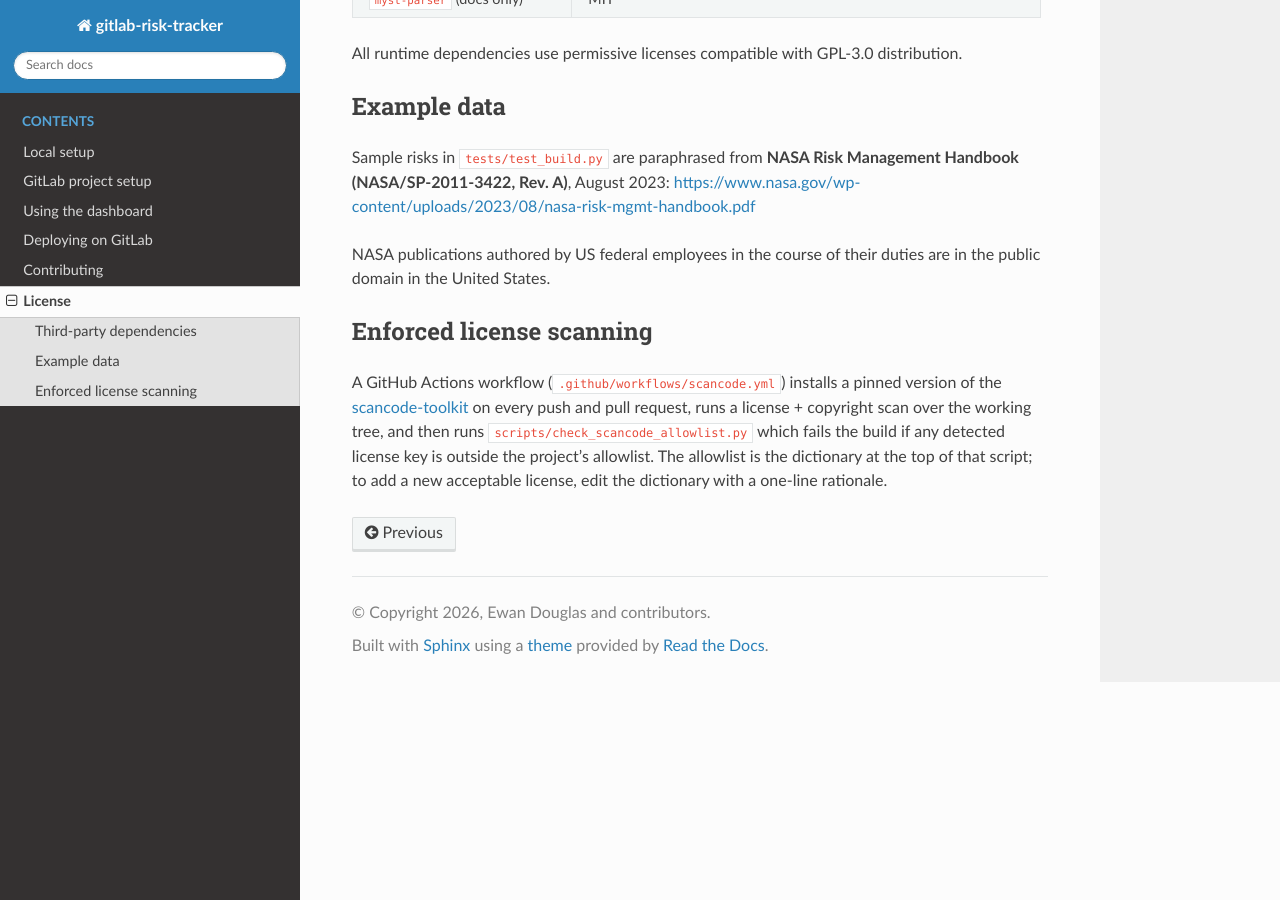
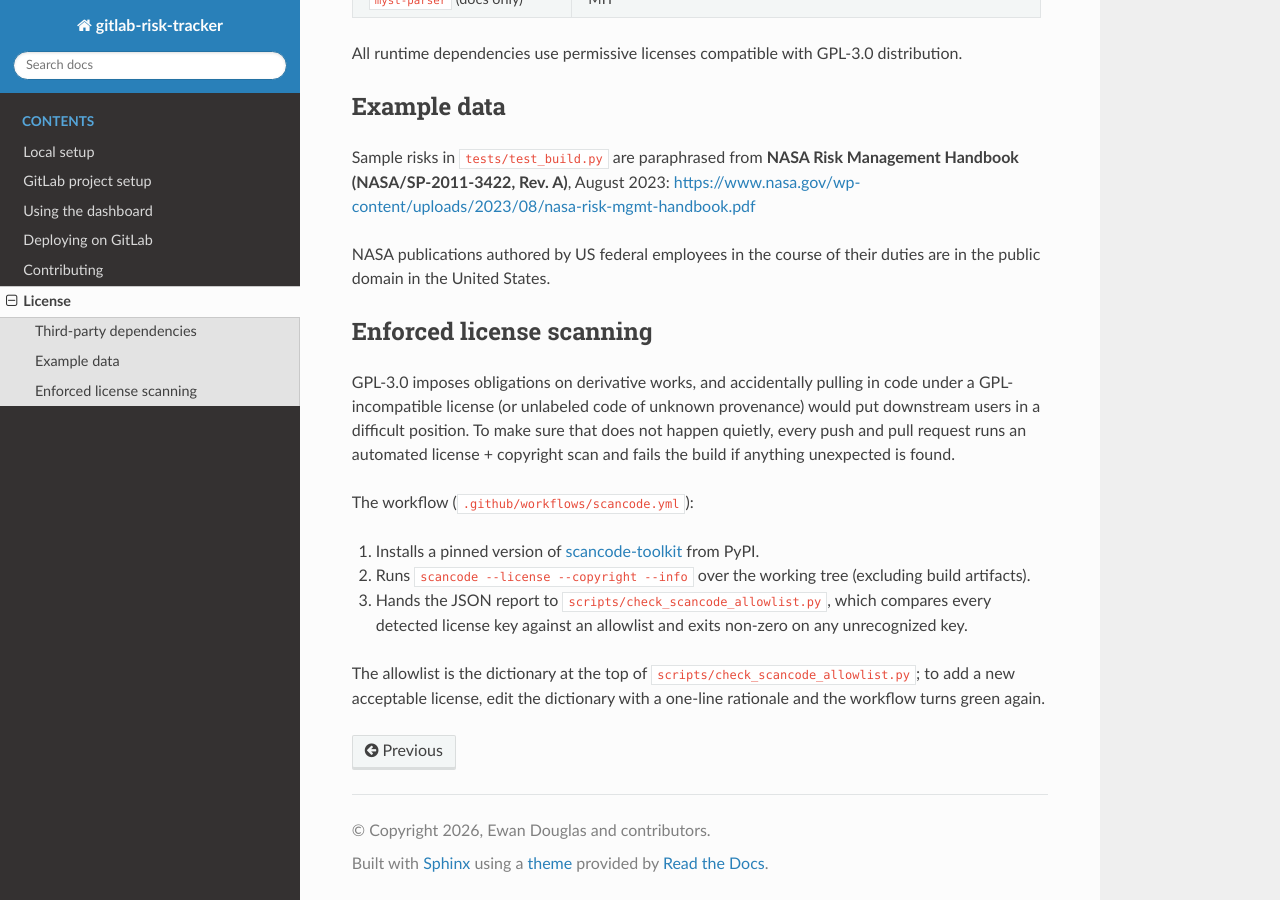
Before and after one commit to douglase/gitlab-risk-tracker, a Sphinx documentation site: the page built from docs/license.rst, in a window 1280 px wide and 900 px high, scrolled down 639 px. Built offline with Sphinx 7.4.7 and the Read the Docs theme 3.1.0, drawn with Linux system fonts in a browser that asks for light colours.

Commit message:
Document purpose of each GitHub Actions workflow

```diff
--- a/docs/license.rst
+++ b/docs/license.rst
@@ -50,12 +50,25 @@ their duties are in the public domain in the United States.
 Enforced license scanning
 -------------------------
 
-A GitHub Actions workflow (``.github/workflows/scancode.yml``) installs
-a pinned version of the
-`scancode-toolkit <https://github.com/aboutcode-org/scancode-toolkit>`_
-on every push and pull request, runs a license + copyright scan over
-the working tree, and then runs ``scripts/check_scancode_allowlist.py``
-which fails the build if any detected license key is outside the
-project's allowlist. The allowlist is the dictionary at the top of
-that script; to add a new acceptable license, edit the dictionary with
-a one-line rationale.
+GPL-3.0 imposes obligations on derivative works, and accidentally
+pulling in code under a GPL-incompatible license (or unlabeled code of
+unknown provenance) would put downstream users in a difficult position.
+To make sure that does not happen quietly, every push and pull request
+runs an automated license + copyright scan and fails the build if
+anything unexpected is found.
+
+The workflow (``.github/workflows/scancode.yml``):
+
+1. Installs a pinned version of
+   `scancode-toolkit <https://github.com/aboutcode-org/scancode-toolkit>`_
+   from PyPI.
+2. Runs ``scancode --license --copyright --info`` over the working
+   tree (excluding build artifacts).
+3. Hands the JSON report to ``scripts/check_scancode_allowlist.py``,
+   which compares every detected license key against an allowlist and
+   exits non-zero on any unrecognized key.
+
+The allowlist is the dictionary at the top of
+``scripts/check_scancode_allowlist.py``; to add a new acceptable
+license, edit the dictionary with a one-line rationale and the
+workflow turns green again.
```
Also changed, not shown: docs/contributing.rst (+31 -0 lines).
